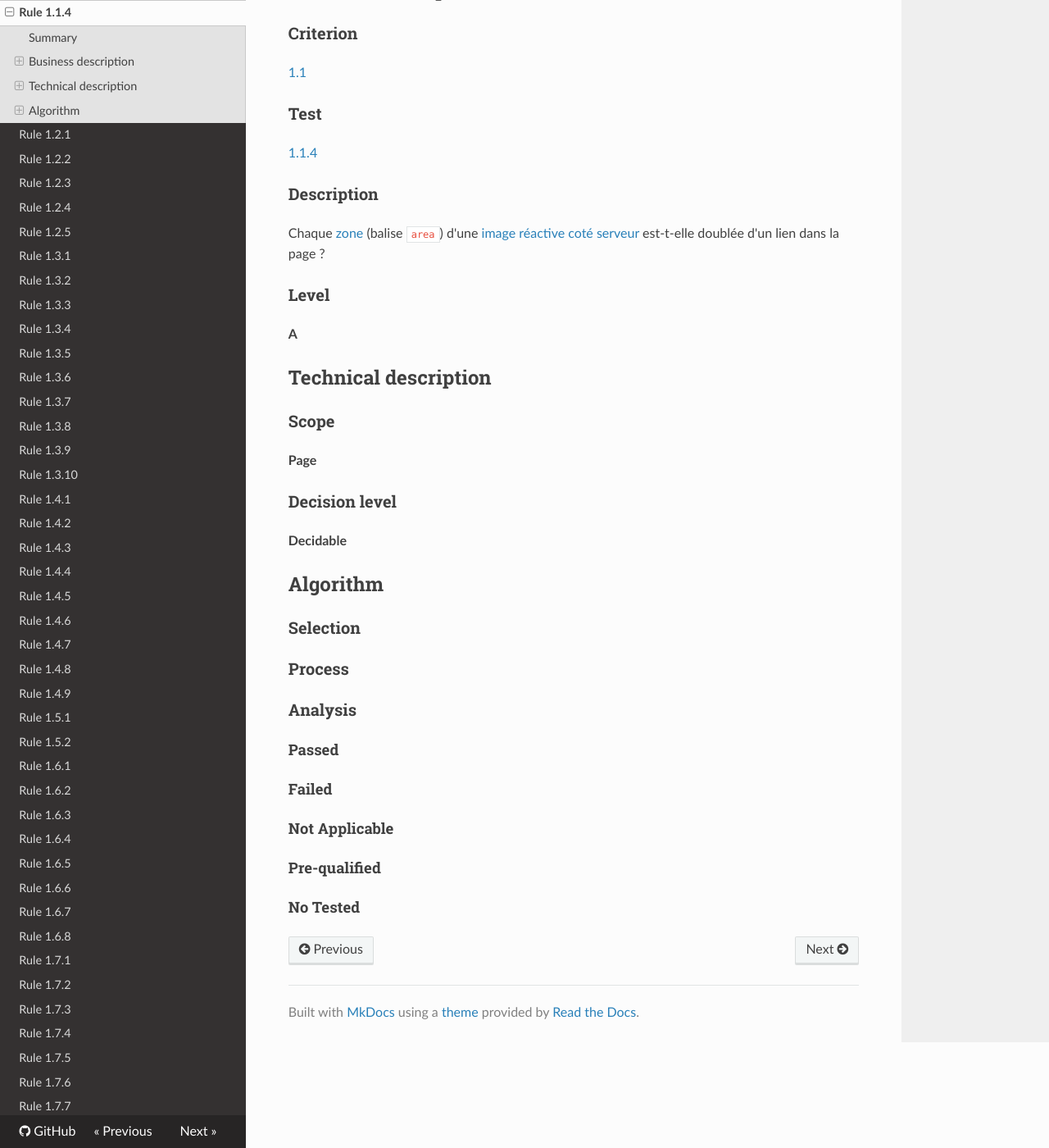
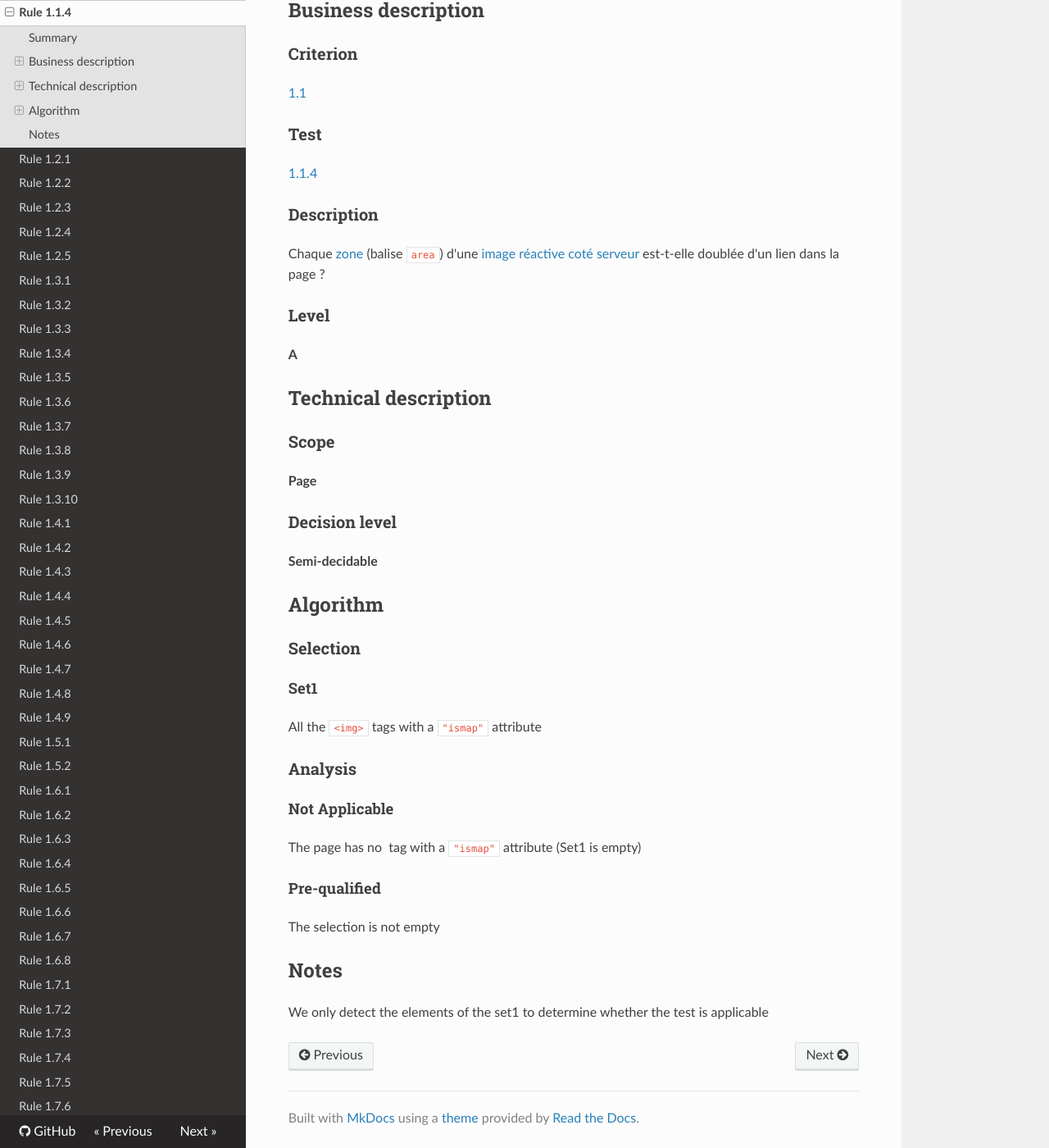
Before and after one commit to Tanaguru/Tanaguru-rules-RGAA-3-doc, an MkDocs documentation site: the page built from docs/Rule-1-1-4.md, in a window 1280 px wide and 1400 px high, scrolled down 293 px. Shown: the whole window at 82% size. Built offline with MkDocs 1.6.1, drawn with Linux system fonts in a browser that asks for light colours; nearby versions of some CDN libraries; old or Windows-style settings are respelled for this version of MkDocs; some of the changed text lies outside the part shown.

Commit message:
Update Rule-1-1-4.md

```diff
--- a/docs/Rule-1-1-4.md
+++ b/docs/Rule-1-1-4.md
@@ -2,7 +2,7 @@
 
 ## Summary
 
-@@@ TO-DO
+This test consists in checking whether each `<area>` of a server image map is doubled by a link in the page.
 
 ## Business description
 
@@ -30,22 +30,26 @@ Chaque <a href="http://references.modernisation.gouv.fr/sites/default/files/RGAA
 
 ### Decision level
 
-**Decidable**
+**Semi-decidable**
 
 ## Algorithm
 
 ### Selection
 
-### Process
+#### Set1
+
+All the `<img>` tags with a `"ismap"` attribute
 
 ### Analysis
 
-#### Passed
+#### Not Applicable
 
-#### Failed
-
-#### Not Applicable
+The page has no <img> tag with a `"ismap"` attribute (Set1 is empty)
 
 #### Pre-qualified
 
-#### No Tested
+The selection is not empty
+
+## Notes
+
+We only detect the elements of the set1 to determine whether the test is applicable
```
